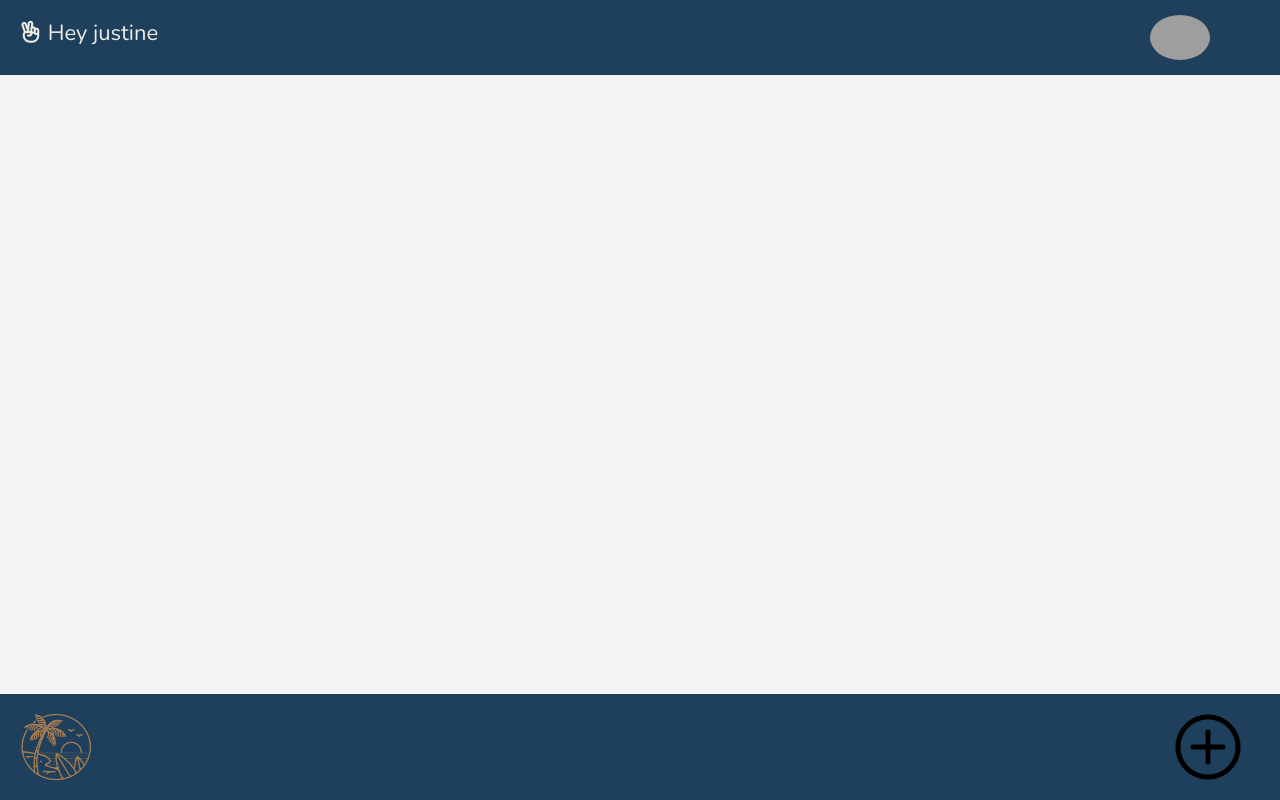
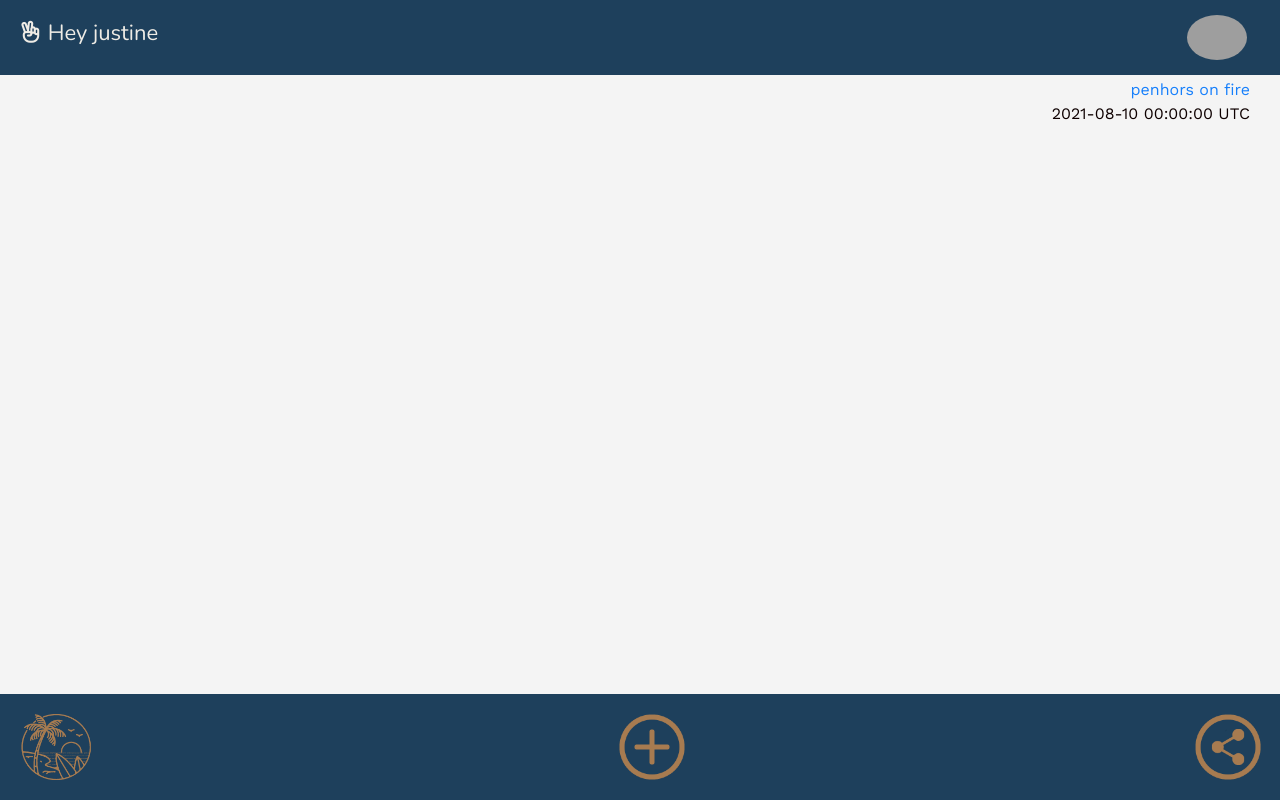
Before and after one commit to JustineSaupin/MySurfBook, a Rails app: page / in a window 1280 px wide. Run offline with Rails 7, Linux system fonts and the light colour scheme; a user stored in the database is signed in; data comes from the database, SQL or seed files in the repository; style sheets or scripts are compiled from the project's sources; some libraries are stand-ins or nearby versions; grey boxes are pictures that could not be loaded.

Commit message:
index modifications

```diff
--- a/app/assets/stylesheets/components/_navbar.scss
+++ b/app/assets/stylesheets/components/_navbar.scss
@@ -24,3 +24,8 @@
 .action-icon {
   color: $mygold;
 }
+
+.navbar .icon {
+  width: 60px;
+
+}
--- a/app/assets/stylesheets/components/_topbar.scss
+++ b/app/assets/stylesheets/components/_topbar.scss
@@ -17,7 +17,3 @@
   font-size: 22px;
   font-weight: lighter;
 }
-
-.topbar .dropdown-item {
-  z-index: 99;
-}
--- /dev/null
+++ b/app/assets/stylesheets/pages/_home-logged.scss
@@ -0,0 +1,22 @@
+.session-card {
+  display: flex;
+  justify-content: space-between;
+  flex-direction: row;
+  align-items: center;
+  list-style-type: none;
+  padding: 10px 30px 10px 0px;
+}
+
+.index-photo img {
+  width: 180px;
+  height: 120px;
+  border-radius: 5px;
+  box-shadow: rgba(149, 157, 165, 0.2) 0px 8px 24px;
+  list-style-type: none;
+}
+
+.index-session {
+  display: flex;
+  flex-direction: column;
+  align-items: flex-end;
+}
--- a/app/assets/stylesheets/pages/_index.scss
+++ b/app/assets/stylesheets/pages/_index.scss
@@ -1,3 +1,4 @@
 // Import page-specific CSS files here.
 @import "home-login";
 @import "show";
+@import "home-logged";
--- a/app/views/shared/_navbar.html.erb
+++ b/app/views/shared/_navbar.html.erb
@@ -1,10 +1,13 @@
 <div class="navbar navbar-expand-sm navbar-light">
   <%= link_to root_path, class: "navbar-brand" do %>
     <%= image_tag "logoMSB.png" %>
-    <% end %>
+  <% end %>
 
-    <%= link_to new_surf_session_path, class: "navbar-brand action-icon" do %>
+  <%= link_to new_surf_session_path, class: "icon navbar-brand action-icon" do %>
     <%= image_tag "add.png" %>
-    <% end %>
+  <% end %>
 
+  <%= link_to root_path, class: "icon navbar-brand action-icon" do %>
+    <%= image_tag "share.png" %>
+  <% end %>
 </div>
--- a/app/views/shared/_topbar.html.erb
+++ b/app/views/shared/_topbar.html.erb
@@ -4,10 +4,11 @@
 
   <button class="navbar-toggler" type="button" data-toggle="collapse" data-target="#navbarSupportedContent" aria-controls="navbarSupportedContent" aria-expanded="false" aria-label="Toggle navigation">
     <%= cl_image_tag @user.photo.key, class: "avatar" %>
-    <span class="navbar-toggler-icon"></span>
-  </button>
 
-  <div class="collapse navbar-collapse" id="navbarSupportedContent">
+    <!-- TODO click sur avatar pour acceder au menu devise  : -->
+
+  <!--   <span class="navbar-toggler-icon"></span>
+<div class="collapse navbar-collapse" id="navbarSupportedContent">
     <ul class="navbar-nav mr-auto">
       <% if user_signed_in? %>
         <li class="nav-item dropdown">
@@ -22,6 +23,12 @@
         </li>
       <% end %>
     </ul>
-  </div>
+  </div> -->
+
+
+
+  </button>
+
+
 
 </div>
--- a/app/views/surf_sessions/index.html.erb
+++ b/app/views/surf_sessions/index.html.erb
@@ -1,11 +1,17 @@
+<div>
   <ul>
      <% @surf_sessions.each do |surf_session| %>
-    <li>
+      <li class="session-card">
+        <div class="index-photo">
           <% if surf_session.photos.any? %>
-        <%= cl_image_tag surf_session.photos.first.key, height: 120, width: 200, crop: :fill %>
+            <%= cl_image_tag surf_session.photos.first.key  %>
           <% end %>
+        </div>
+        <div class="index-session">
           <%= link_to surf_session.title, surf_session_path(surf_session)%>
           <%=surf_session.date%>
+        </div>
       </li>
     <% end %>
   </ul>
+</div>
```
Also changed, not shown: app/assets/images/add.png, app/assets/images/share.png (added). Lines whose indentation alone changed are shown as unchanged.
